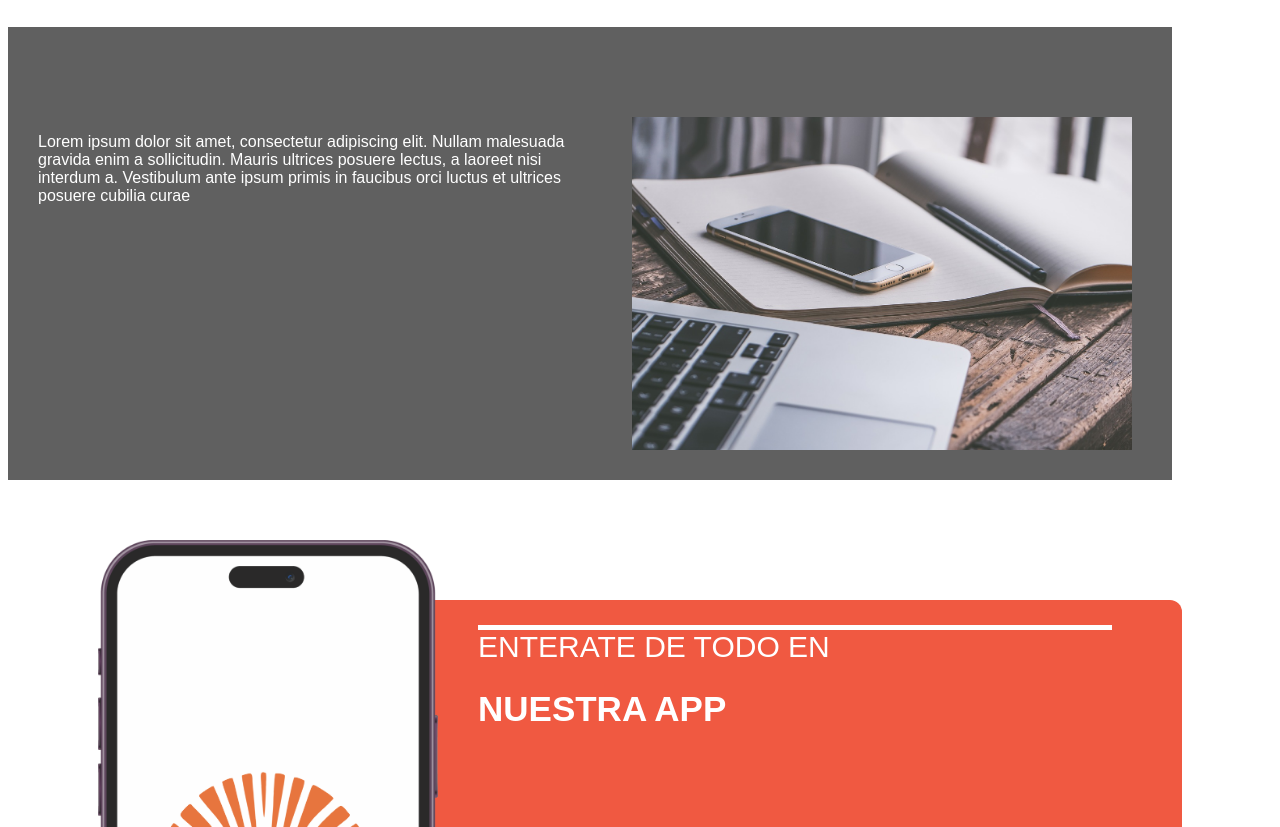
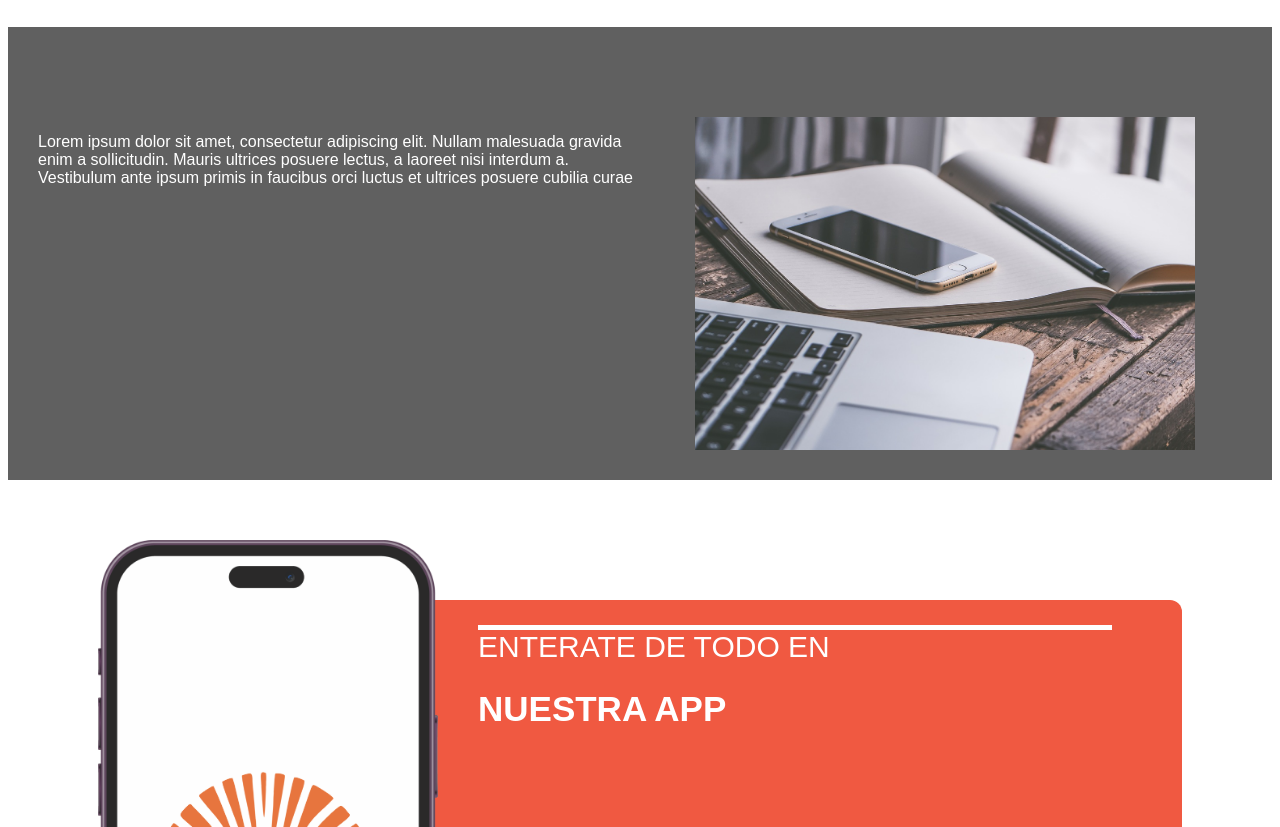
Before and after one commit to Ed2610/TallerFrondEndFullstackIn, a plain HTML site: page index.html in a window 1280 px wide. Shown: the part 1085-1912 px from the top of the page. Drawn offline with Linux system fonts and the light colour scheme; a web font is replaced by a local one.

Commit message:
Add files via upload

```diff
--- a/css/styles.css
+++ b/css/styles.css
@@ -117,7 +117,6 @@ transition: 0.8s;
 
 .conten2{
     margin: auto;
-    margin-right: 100px;
     display: grid;
     background-color: #606060;
     grid-template-columns: repeat(2, 1fr);
```
